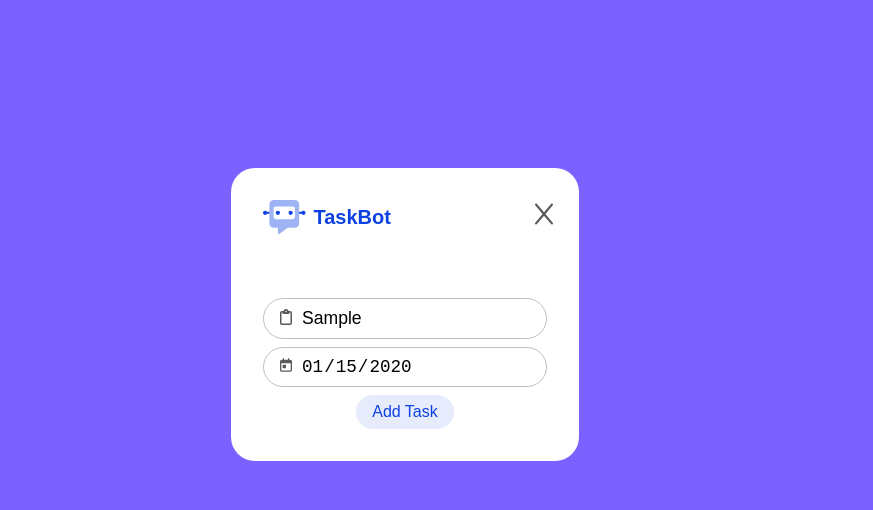
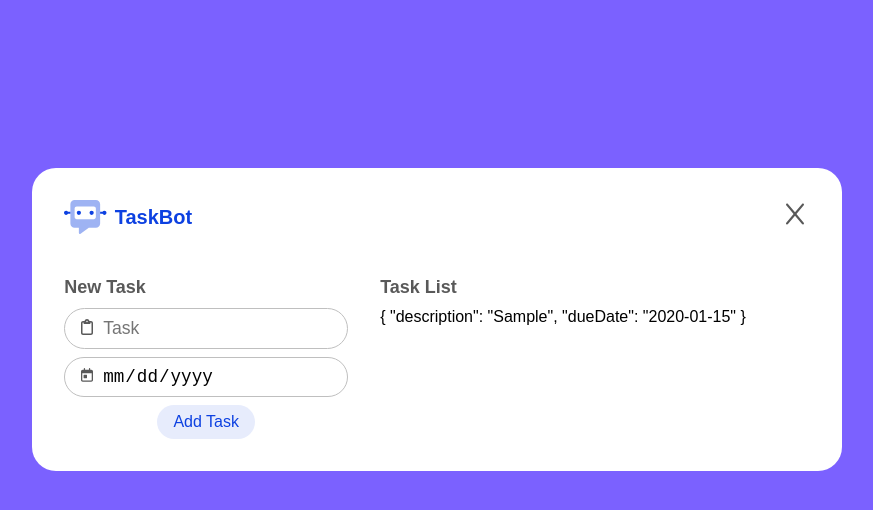
Before and after one commit to PollyEx/frontend-coding-challenge-richardbx, a Vue app: page / in a window 1280 px wide. Both pictures are taken after typing "Sample", "2020-01-15" into the empty fields and a click on the button "Add Task". Shown: the top 510 px of the page, without its empty margins (235-1108 px from the left). Built offline with nearby package versions, Linux system fonts and the light colour scheme.

Commit message:
layout fixes, form working

```diff
--- a/src/App.vue
+++ b/src/App.vue
@@ -5,12 +5,25 @@ import CalendarIcon from './assets/CalendarIcon.svg'
 import ClipboardIcon from './assets/ClipboardIcon.svg'
 import ActionButton from './components/ActionButton.vue'
 import FormInput from './components/FormInput.vue'
-import { reactive } from 'vue'
+import { reactive, ref } from 'vue'
+import TaskList from './components/TaskList.vue'
 
-const tasks = reactive([])
+const newDescription = ref<string>()
+const newDueDate = ref<Date>()
+const tasks = reactive<any[]>([])
 
 function createTask(): void {
+  tasks.push({
+    description: newDescription.value,
+    dueDate: newDueDate.value,
+  })
 
+  clearForm()
+}
+
+function clearForm(): void {
+  newDescription.value = undefined
+  newDueDate.value = undefined
 }
 </script>
 
@@ -24,14 +37,15 @@ function createTask(): void {
     </template>
 
     <div class="app__body">
+      <h1>New Task</h1>
       <form class="app__form" @submit.prevent="createTask">
-        <FormInput placeholder="Task">
+        <FormInput placeholder="Task" v-model="newDescription">
           <template #icon>
             <ClipboardIcon />
           </template>
         </FormInput>
 
-        <FormInput type="date" placeholder="Due Date">
+        <FormInput type="date" placeholder="Due Date" v-model="newDueDate">
           <template #icon>
             <CalendarIcon />
           </template>
@@ -39,11 +53,11 @@ function createTask(): void {
 
         <ActionButton type="submit">Add Task</ActionButton>
       </form>
+    </div>
 
-      <template v-if="tasks.length">
-        {{ tasks }}
-      </template>
-    </div>
+    <template v-if="tasks.length">
+      <TaskList :tasks="tasks" />
+    </template>
   </CardContainer>
 </template>
 
@@ -58,11 +72,6 @@ function createTask(): void {
   gap: 0.5rem;
 }
 
-.app__body {
-  display: flex;
-  gap: 2rem;
-}
-
 .app__icon {
   height: 34px;
   flex-shrink: 0;
--- a/src/components/CardContainer.vue
+++ b/src/components/CardContainer.vue
@@ -7,7 +7,7 @@ import CloseIcon from '../assets/CloseIcon.svg'
     <div class="card-container__header">
       <slot name="heading" />
       <button type="button" class="card-container__close">
-        <CloseIcon class="card-container__close" />
+        <CloseIcon />
       </button>
     </div>
 
@@ -22,7 +22,9 @@ import CloseIcon from '../assets/CloseIcon.svg'
   display: flex block;
   flex-direction: column;
   border-radius: 24px;
+  gap: 2rem;
   background-color: var(--colors-grey-white);
+  padding: 2rem;
   width: 100%;
 }
 
@@ -32,7 +34,6 @@ import CloseIcon from '../assets/CloseIcon.svg'
   font-weight: 600;
   font-size: 20px;
   line-height: 26px;
-  padding: 2rem;
   display: flex;
   gap: 5rem;
   justify-content: space-between;
@@ -40,16 +41,20 @@ import CloseIcon from '../assets/CloseIcon.svg'
 }
 
 .card-container__body {
-  padding: 2rem;
+  display: flex;
+  gap: 2rem;
 }
 
 .card-container__close {
   fill: var(--colors-grey-700);
   flex-shrink: 0;
-  width: 18px;
 }
 
 .card-container__close:hover {
   fill: var(--colors-grey-black);
 }
+
+.card-container__close svg {
+  width: 18px;
+}
 </style>
--- a/src/components/FormInput.vue
+++ b/src/components/FormInput.vue
@@ -1,5 +1,7 @@
 <script lang="ts" setup>
 import { useAttrs } from 'vue';
+
+const model = defineModel()
 
 defineOptions({
   inheritAttrs: false
@@ -14,7 +16,7 @@ const attrs = useAttrs()
       <slot name="icon" />
     </div>
 
-    <input type="text" class="form-input__control" v-bind="attrs" />
+    <input type="text" class="form-input__control" v-model="model" v-bind="attrs" />
   </div>
 </template>
 
--- /dev/null
+++ b/src/components/TaskList.vue
@@ -0,0 +1,18 @@
+<script lang="ts" setup>
+defineProps<{
+  tasks: {description: string, dueDate: Date}[]
+}>()
+</script>
+
+<template>
+  <div class="task-list">
+    <h1>Task List</h1>
+
+    <template v-for="task in tasks" :key="task.description">
+      {{ task }}
+    </template>
+  </div>
+</template>
+
+<style>
+</style>
--- a/src/style.css
+++ b/src/style.css
@@ -86,6 +86,12 @@ html, body {
   background-color: var(--colors-bespoke-purple-bright);
 }
 
+h1 {
+  font-size: 18px;
+  line-height: 18px;
+  color: var(--colors-grey-700);
+}
+
 /* RESET */
 button {
   border: 0;
```
